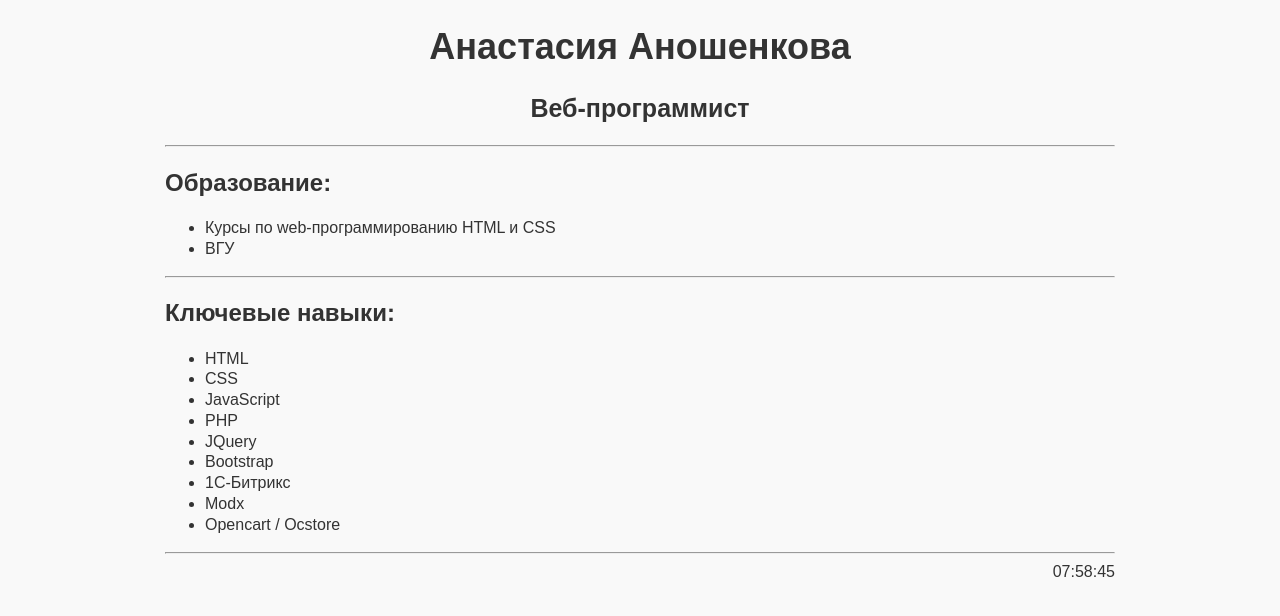
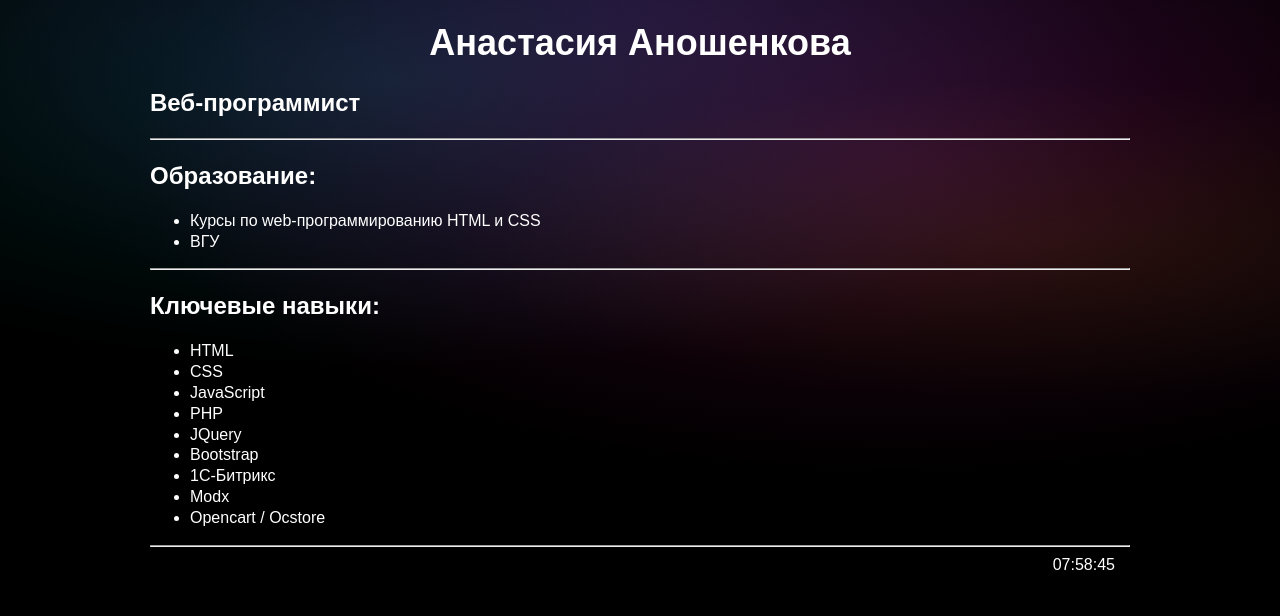
Before and after one commit to nastyaku92/nastyaku92.github.io, a plain HTML site: page index.html in a window 1280 px wide. Drawn offline with nearby package versions, Linux system fonts and the light colour scheme.

Commit message:
fix backgroud

```diff
--- a/css/style.css
+++ b/css/style.css
@@ -7,21 +7,35 @@ body {
   line-height: 1.3;
 
   background-color: #f9f9f9;
-  color: #333333;
+  color:white;
 
-  max-width: 980px;
-  margin: 0 auto;
+   background: radial-gradient(ellipse 120% 80% at 70% 20%, rgba(255, 20, 147, 0.15), transparent 50%),
+          radial-gradient(ellipse 100% 60% at 30% 10%, rgba(0, 255, 255, 0.12), transparent 60%),
+          radial-gradient(ellipse 90% 70% at 50% 0%, rgba(138, 43, 226, 0.18), transparent 65%),
+          radial-gradient(ellipse 110% 50% at 80% 30%, rgba(255, 215, 0, 0.08), transparent 40%),
+          #000000;
+
+   min-height: 100vh;
+   margin: 0;
+   padding: 0;
+
 }
 
 h1 {
   text-align: center;
   font-size: 36px;
-  margin-bottom: 0;
+  margin: 0;
 }
 
 main {
   padding-left: 15px;
   padding-right: 15px;
+  padding-top: 20px;
+}
+
+.container  {
+    max-width: 980px;
+  margin: 0 auto;
 }
 
 main>h2 {
--- a/index.html
+++ b/index.html
@@ -13,6 +13,7 @@
 
 <body>
     <main>
+        <div class="container">
             <h1>Анастасия Аношенкова</h1>
             <h2>Веб-программист</h2>
 
@@ -47,12 +48,15 @@
 
             <section>
             </section>
+        </div>
+
     </main>
 
-    <div id="root"></div>
+    <div id="root" class="container"></div>
 
     <script src="libs/react@18/react.production.min.js"></script>
     <script src="libs/react@18/react-dom.production.min.js"></script>
     <script src="js/clock.js"></script>
 </body>
+
 </html>
```
Lines whose indentation alone changed are shown as unchanged.
